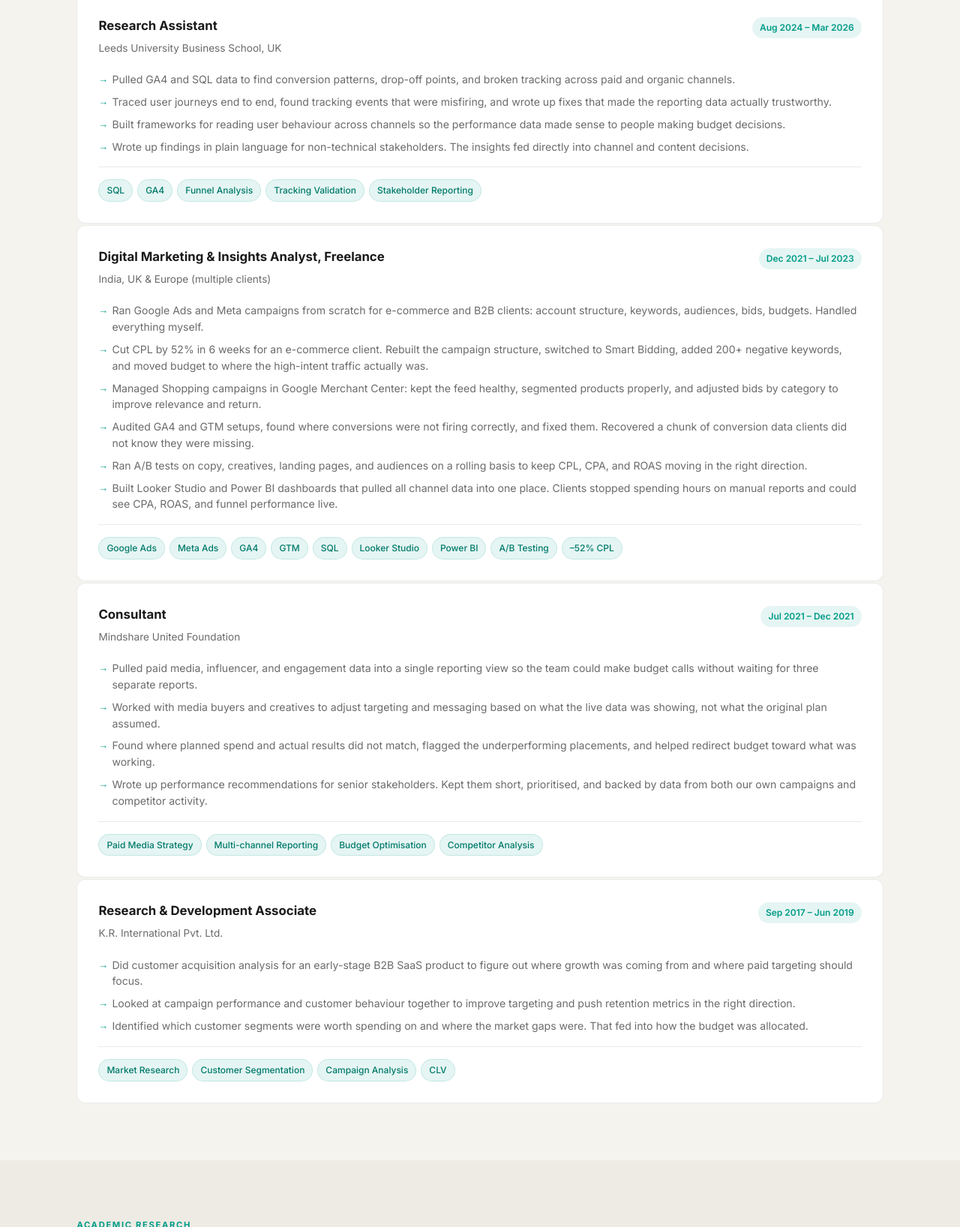
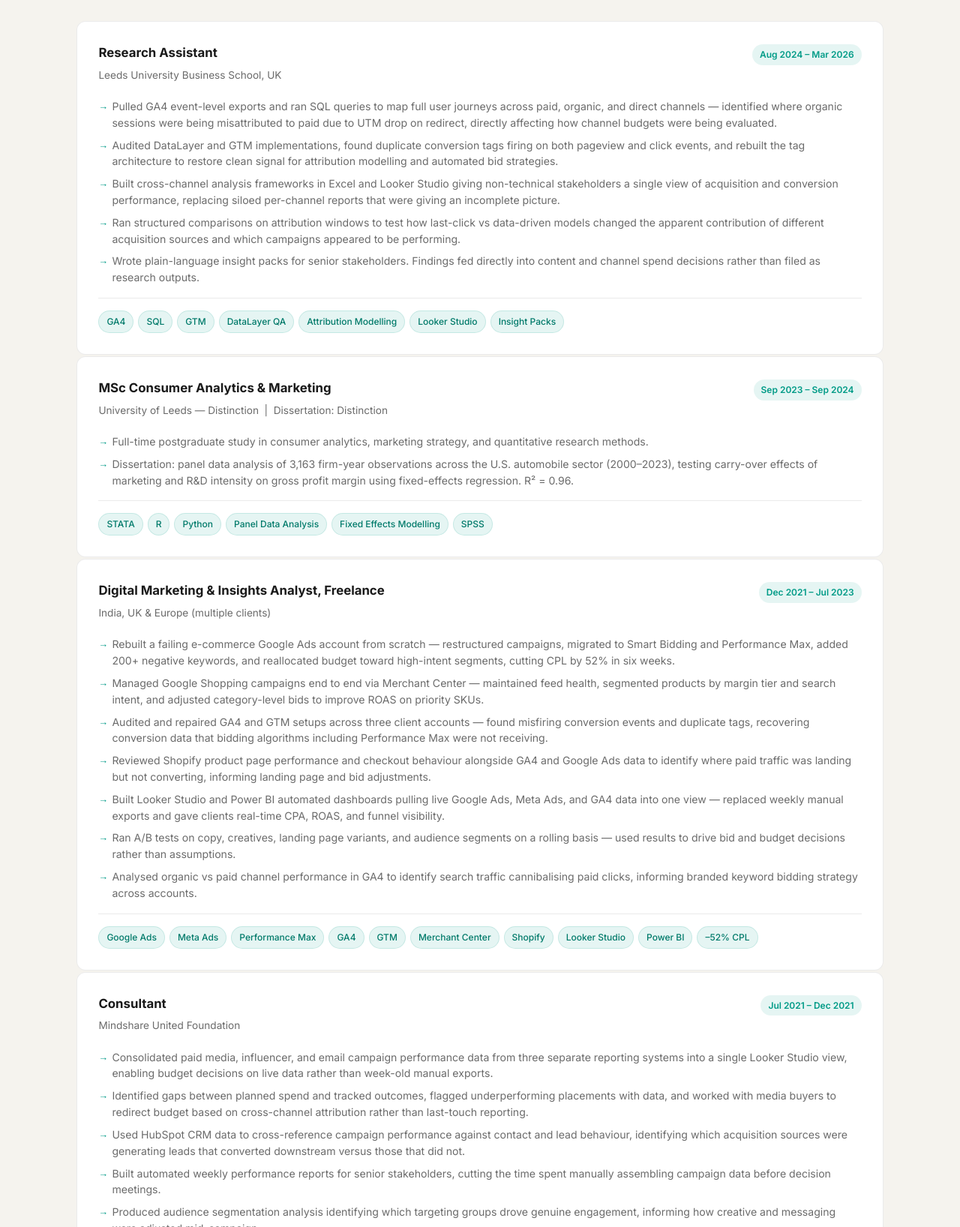
Before and after one commit to akshayrahar/akshayrahar.github.io, a plain HTML site: page index.html in a window 1280 px wide. Shown: the part 2154-3790 px from the top of the page at 75% size. Drawn offline with Linux system fonts and the light colour scheme.

Commit message:
Add files via upload

```diff
--- a/index.html
+++ b/index.html
@@ -808,9 +808,10 @@
           <span class="tag">Google Ads</span>
           <span class="tag">Meta Ads</span>
           <span class="tag">Microsoft Ads</span>
-          <span class="tag">Shopping Feeds</span>
+          <span class="tag">Performance Max</span>
           <span class="tag">Smart Bidding</span>
-          <span class="tag">Performance Max</span>
+          <span class="tag">Google Merchant Center</span>
+          <span class="tag">Shopping Feed Management</span>
           <span class="tag">A/B Testing</span>
           <span class="tag">Ad Copy</span>
           <span class="tag">Audience Segmentation</span>
@@ -822,37 +823,40 @@
         <div class="skill-tags">
           <span class="tag">GA4</span>
           <span class="tag">Google Tag Manager</span>
+          <span class="tag">DataLayer QA</span>
           <span class="tag">SQL</span>
-          <span class="tag">Tracking QA</span>
+          <span class="tag">UTM Architecture</span>
+          <span class="tag">Conversion Tracking</span>
+          <span class="tag">Attribution Modelling</span>
           <span class="tag">Funnel Analysis</span>
-          <span class="tag">Attribution Modelling</span>
-          <span class="tag">Conversion Tracking</span>
-          <span class="tag">UTM Architecture</span>
+          <span class="tag">Cross-channel Measurement</span>
+          <span class="tag">SEO Performance Analysis</span>
         </div>
       </div>
 
       <div class="skill-card">
-        <h4>Dashboards &amp; Reporting</h4>
+        <h4>Reporting &amp; Dashboards</h4>
         <div class="skill-tags">
+          <span class="tag">Looker Studio</span>
           <span class="tag">Power BI</span>
-          <span class="tag">Looker Studio</span>
           <span class="tag">Tableau</span>
           <span class="tag">Excel / Sheets</span>
+          <span class="tag">Automated Reporting</span>
           <span class="tag">CPA / ROAS / CPL</span>
-          <span class="tag">Automated Pipelines</span>
+          <span class="tag">Insight Packs</span>
         </div>
       </div>
 
       <div class="skill-card">
         <h4>Digital &amp; Growth</h4>
         <div class="skill-tags">
-          <span class="tag">SEO</span>
-          <span class="tag">Email Marketing</span>
+          <span class="tag">Landing Page CRO</span>
           <span class="tag">CRM (HubSpot)</span>
           <span class="tag">Shopify</span>
-          <span class="tag">Landing Page CRO</span>
-          <span class="tag">UGC Briefing</span>
+          <span class="tag">Customer Segmentation</span>
+          <span class="tag">CLV Analysis</span>
           <span class="tag">Market Research</span>
+          <span class="tag">Competitor Benchmarking</span>
         </div>
       </div>
 
@@ -882,6 +886,8 @@
     </div>
   </section>
 
+
+
   <!-- ── WORK EXPERIENCE ───────────────────────────────────────────────── -->
   <section id="work">
     <div class="section-label">Experience</div>
@@ -896,17 +902,38 @@
             <div class="exp-role">Research Assistant</div>
             <div class="exp-company">Leeds University Business School, UK</div>
           </div>
-          <span class="exp-date">Aug 2024 – Mar 2026</span>
+          <span class="exp-date">Aug 2024 &ndash; Mar 2026</span>
         </div>
         <div class="exp-body">
           <ul class="exp-bullets">
-            <li>Pulled GA4 and SQL data to find conversion patterns, drop-off points, and broken tracking across paid and organic channels.</li>
-            <li>Traced user journeys end to end, found tracking events that were misfiring, and wrote up fixes that made the reporting data actually trustworthy.</li>
-            <li>Built frameworks for reading user behaviour across channels so the performance data made sense to people making budget decisions.</li>
-            <li>Wrote up findings in plain language for non-technical stakeholders. The insights fed directly into channel and content decisions.</li>
+            <li>Pulled GA4 event-level exports and ran SQL queries to map full user journeys across paid, organic, and direct channels &mdash; identified where organic sessions were being misattributed to paid due to UTM drop on redirect, directly affecting how channel budgets were being evaluated.</li>
+            <li>Audited DataLayer and GTM implementations, found duplicate conversion tags firing on both pageview and click events, and rebuilt the tag architecture to restore clean signal for attribution modelling and automated bid strategies.</li>
+            <li>Built cross-channel analysis frameworks in Excel and Looker Studio giving non-technical stakeholders a single view of acquisition and conversion performance, replacing siloed per-channel reports that were giving an incomplete picture.</li>
+            <li>Ran structured comparisons on attribution windows to test how last-click vs data-driven models changed the apparent contribution of different acquisition sources and which campaigns appeared to be performing.</li>
+            <li>Wrote plain-language insight packs for senior stakeholders. Findings fed directly into content and channel spend decisions rather than filed as research outputs.</li>
           </ul>
           <div class="exp-skills-row">
-            <span class="tag">SQL</span><span class="tag">GA4</span><span class="tag">Funnel Analysis</span><span class="tag">Tracking Validation</span><span class="tag">Stakeholder Reporting</span>
+            <span class="tag">GA4</span><span class="tag">SQL</span><span class="tag">GTM</span><span class="tag">DataLayer QA</span><span class="tag">Attribution Modelling</span><span class="tag">Looker Studio</span><span class="tag">Insight Packs</span>
+          </div>
+        </div>
+      </div>
+
+      <!-- MSc gap-closer -->
+      <div class="exp-item">
+        <div class="exp-header">
+          <div>
+            <div class="exp-role">MSc Consumer Analytics &amp; Marketing</div>
+            <div class="exp-company">University of Leeds &mdash; Distinction &nbsp;|&nbsp; Dissertation: Distinction</div>
+          </div>
+          <span class="exp-date">Sep 2023 &ndash; Sep 2024</span>
+        </div>
+        <div class="exp-body">
+          <ul class="exp-bullets">
+            <li>Full-time postgraduate study in consumer analytics, marketing strategy, and quantitative research methods.</li>
+            <li>Dissertation: panel data analysis of 3,163 firm-year observations across the U.S. automobile sector (2000&ndash;2023), testing carry-over effects of marketing and R&amp;D intensity on gross profit margin using fixed-effects regression. R&sup2; = 0.96.</li>
+          </ul>
+          <div class="exp-skills-row">
+            <span class="tag">STATA</span><span class="tag">R</span><span class="tag">Python</span><span class="tag">Panel Data Analysis</span><span class="tag">Fixed Effects Modelling</span><span class="tag">SPSS</span>
           </div>
         </div>
       </div>
@@ -918,19 +945,20 @@
             <div class="exp-role">Digital Marketing &amp; Insights Analyst, Freelance</div>
             <div class="exp-company">India, UK &amp; Europe (multiple clients)</div>
           </div>
-          <span class="exp-date">Dec 2021 – Jul 2023</span>
+          <span class="exp-date">Dec 2021 &ndash; Jul 2023</span>
         </div>
         <div class="exp-body">
           <ul class="exp-bullets">
-            <li>Ran Google Ads and Meta campaigns from scratch for e-commerce and B2B clients: account structure, keywords, audiences, bids, budgets. Handled everything myself.</li>
-            <li>Cut CPL by 52% in 6 weeks for an e-commerce client. Rebuilt the campaign structure, switched to Smart Bidding, added 200+ negative keywords, and moved budget to where the high-intent traffic actually was.</li>
-            <li>Managed Shopping campaigns in Google Merchant Center: kept the feed healthy, segmented products properly, and adjusted bids by category to improve relevance and return.</li>
-            <li>Audited GA4 and GTM setups, found where conversions were not firing correctly, and fixed them. Recovered a chunk of conversion data clients did not know they were missing.</li>
-            <li>Ran A/B tests on copy, creatives, landing pages, and audiences on a rolling basis to keep CPL, CPA, and ROAS moving in the right direction.</li>
-            <li>Built Looker Studio and Power BI dashboards that pulled all channel data into one place. Clients stopped spending hours on manual reports and could see CPA, ROAS, and funnel performance live.</li>
+            <li>Rebuilt a failing e-commerce Google Ads account from scratch &mdash; restructured campaigns, migrated to Smart Bidding and Performance Max, added 200+ negative keywords, and reallocated budget toward high-intent segments, cutting CPL by 52% in six weeks.</li>
+            <li>Managed Google Shopping campaigns end to end via Merchant Center &mdash; maintained feed health, segmented products by margin tier and search intent, and adjusted category-level bids to improve ROAS on priority SKUs.</li>
+            <li>Audited and repaired GA4 and GTM setups across three client accounts &mdash; found misfiring conversion events and duplicate tags, recovering conversion data that bidding algorithms including Performance Max were not receiving.</li>
+            <li>Reviewed Shopify product page performance and checkout behaviour alongside GA4 and Google Ads data to identify where paid traffic was landing but not converting, informing landing page and bid adjustments.</li>
+            <li>Built Looker Studio and Power BI automated dashboards pulling live Google Ads, Meta Ads, and GA4 data into one view &mdash; replaced weekly manual exports and gave clients real-time CPA, ROAS, and funnel visibility.</li>
+            <li>Ran A/B tests on copy, creatives, landing page variants, and audience segments on a rolling basis &mdash; used results to drive bid and budget decisions rather than assumptions.</li>
+            <li>Analysed organic vs paid channel performance in GA4 to identify search traffic cannibalising paid clicks, informing branded keyword bidding strategy across accounts.</li>
           </ul>
           <div class="exp-skills-row">
-            <span class="tag">Google Ads</span><span class="tag">Meta Ads</span><span class="tag">GA4</span><span class="tag">GTM</span><span class="tag">SQL</span><span class="tag">Looker Studio</span><span class="tag">Power BI</span><span class="tag">A/B Testing</span><span class="tag">–52% CPL</span>
+            <span class="tag">Google Ads</span><span class="tag">Meta Ads</span><span class="tag">Performance Max</span><span class="tag">GA4</span><span class="tag">GTM</span><span class="tag">Merchant Center</span><span class="tag">Shopify</span><span class="tag">Looker Studio</span><span class="tag">Power BI</span><span class="tag">&ndash;52% CPL</span>
           </div>
         </div>
       </div>
@@ -942,17 +970,18 @@
             <div class="exp-role">Consultant</div>
             <div class="exp-company">Mindshare United Foundation</div>
           </div>
-          <span class="exp-date">Jul 2021 – Dec 2021</span>
+          <span class="exp-date">Jul 2021 &ndash; Dec 2021</span>
         </div>
         <div class="exp-body">
           <ul class="exp-bullets">
-            <li>Pulled paid media, influencer, and engagement data into a single reporting view so the team could make budget calls without waiting for three separate reports.</li>
-            <li>Worked with media buyers and creatives to adjust targeting and messaging based on what the live data was showing, not what the original plan assumed.</li>
-            <li>Found where planned spend and actual results did not match, flagged the underperforming placements, and helped redirect budget toward what was working.</li>
-            <li>Wrote up performance recommendations for senior stakeholders. Kept them short, prioritised, and backed by data from both our own campaigns and competitor activity.</li>
+            <li>Consolidated paid media, influencer, and email campaign performance data from three separate reporting systems into a single Looker Studio view, enabling budget decisions on live data rather than week-old manual exports.</li>
+            <li>Identified gaps between planned spend and tracked outcomes, flagged underperforming placements with data, and worked with media buyers to redirect budget based on cross-channel attribution rather than last-touch reporting.</li>
+            <li>Used HubSpot CRM data to cross-reference campaign performance against contact and lead behaviour, identifying which acquisition sources were generating leads that converted downstream versus those that did not.</li>
+            <li>Built automated weekly performance reports for senior stakeholders, cutting the time spent manually assembling campaign data before decision meetings.</li>
+            <li>Produced audience segmentation analysis identifying which targeting groups drove genuine engagement, informing how creative and messaging were adjusted mid-campaign.</li>
           </ul>
           <div class="exp-skills-row">
-            <span class="tag">Paid Media Strategy</span><span class="tag">Multi-channel Reporting</span><span class="tag">Budget Optimisation</span><span class="tag">Competitor Analysis</span>
+            <span class="tag">Looker Studio</span><span class="tag">Meta Ads</span><span class="tag">Google Ads</span><span class="tag">CRM (HubSpot)</span><span class="tag">Audience Segmentation</span><span class="tag">Automated Reporting</span><span class="tag">Cross-channel Attribution</span>
           </div>
         </div>
       </div>
@@ -964,16 +993,17 @@
             <div class="exp-role">Research &amp; Development Associate</div>
             <div class="exp-company">K.R. International Pvt. Ltd.</div>
           </div>
-          <span class="exp-date">Sep 2017 – Jun 2019</span>
+          <span class="exp-date">Sep 2017 &ndash; Jun 2019</span>
         </div>
         <div class="exp-body">
           <ul class="exp-bullets">
-            <li>Did customer acquisition analysis for an early-stage B2B SaaS product to figure out where growth was coming from and where paid targeting should focus.</li>
-            <li>Looked at campaign performance and customer behaviour together to improve targeting and push retention metrics in the right direction.</li>
-            <li>Identified which customer segments were worth spending on and where the market gaps were. That fed into how the budget was allocated.</li>
+            <li>Segmented the B2B SaaS customer base by behaviour, industry vertical, and tenure using SQL and Excel, producing CLV distribution analysis that separated high-retention customers from high-CAC churners and directly reshaped how acquisition budget was allocated.</li>
+            <li>Analysed campaign performance alongside CRM behaviour data to identify which acquisition channels brought in customers who stayed versus those who converted once and left, informing targeting strategy for the next planning cycle.</li>
+            <li>Mapped competitor gaps and underserved market segments, producing benchmarking analysis that identified where the product could be positioned more directly against weaker competitors.</li>
+            <li>Produced insight packs translating customer data findings into clear budget recommendations for non-technical growth leads, feeding directly into quarterly planning decisions.</li>
           </ul>
           <div class="exp-skills-row">
-            <span class="tag">Market Research</span><span class="tag">Customer Segmentation</span><span class="tag">Campaign Analysis</span><span class="tag">CLV</span>
+            <span class="tag">SQL</span><span class="tag">Excel</span><span class="tag">Customer Segmentation</span><span class="tag">CLV Analysis</span><span class="tag">Market Research</span><span class="tag">Competitor Benchmarking</span><span class="tag">Insight Packs</span>
           </div>
         </div>
       </div>
```
